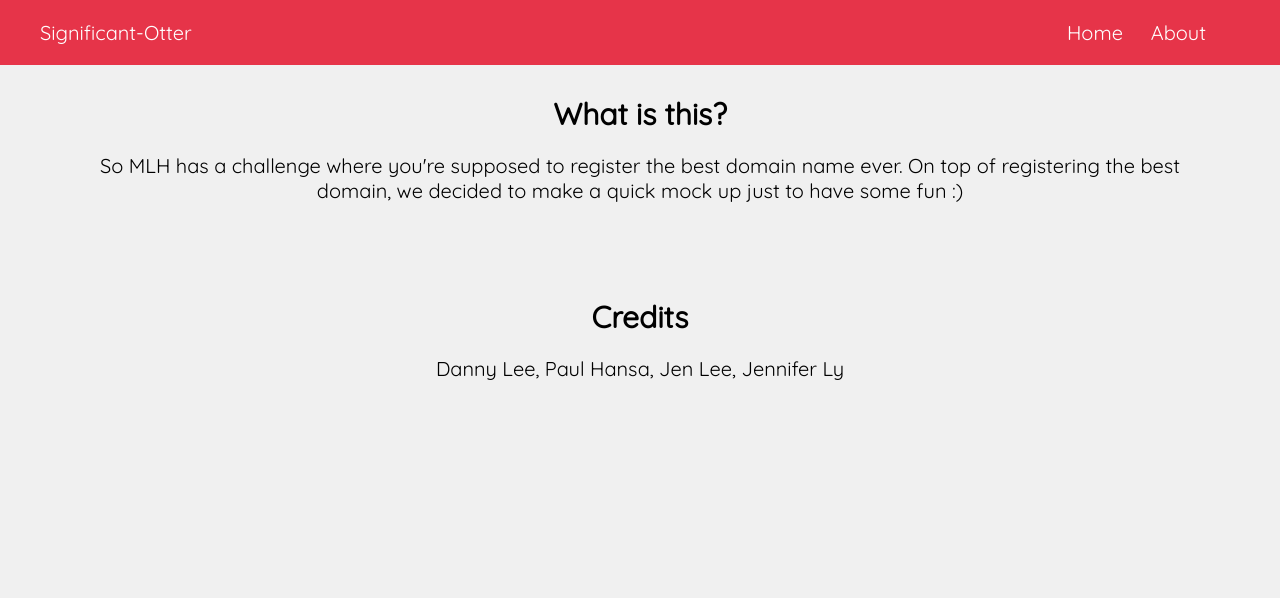
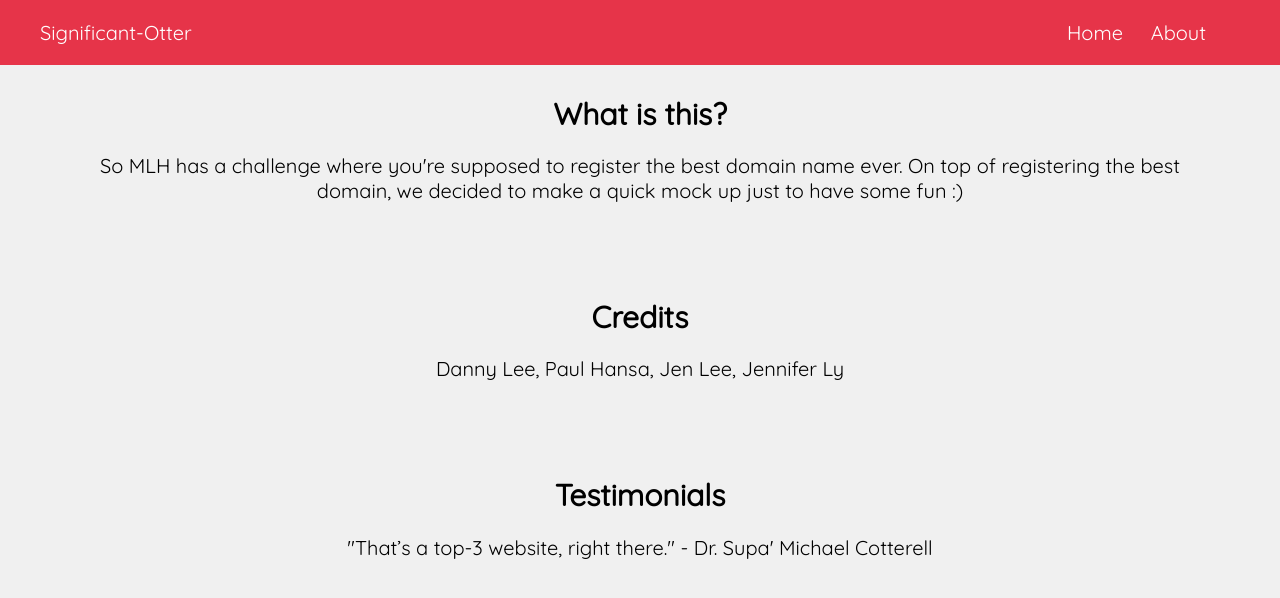
Before and after one commit to SystemDan/significant-otter, a plain HTML site: page about.html in a window 1280 px wide. Drawn offline with Linux system fonts and the light colour scheme; a web font is replaced by a local one.

Commit message:
Added Dr. Supa' Mike's testimonial

```diff
--- a/about.html
+++ b/about.html
@@ -20,5 +20,7 @@
     <p class="text">So MLH has a challenge where you're supposed to register the best domain name ever. On top of registering the best domain, we decided to make a quick mock up just to have some fun :)</p>
     <h1>Credits</h1>
     <p class="text">Danny Lee, Paul Hansa, Jen Lee, Jennifer Ly</p>
+    <h1>Testimonials</h1>
+    <p class="text">"That’s a top-3 website, right there." - Dr. Supa' Michael Cotterell</p>
   </body>
 </html>
```
